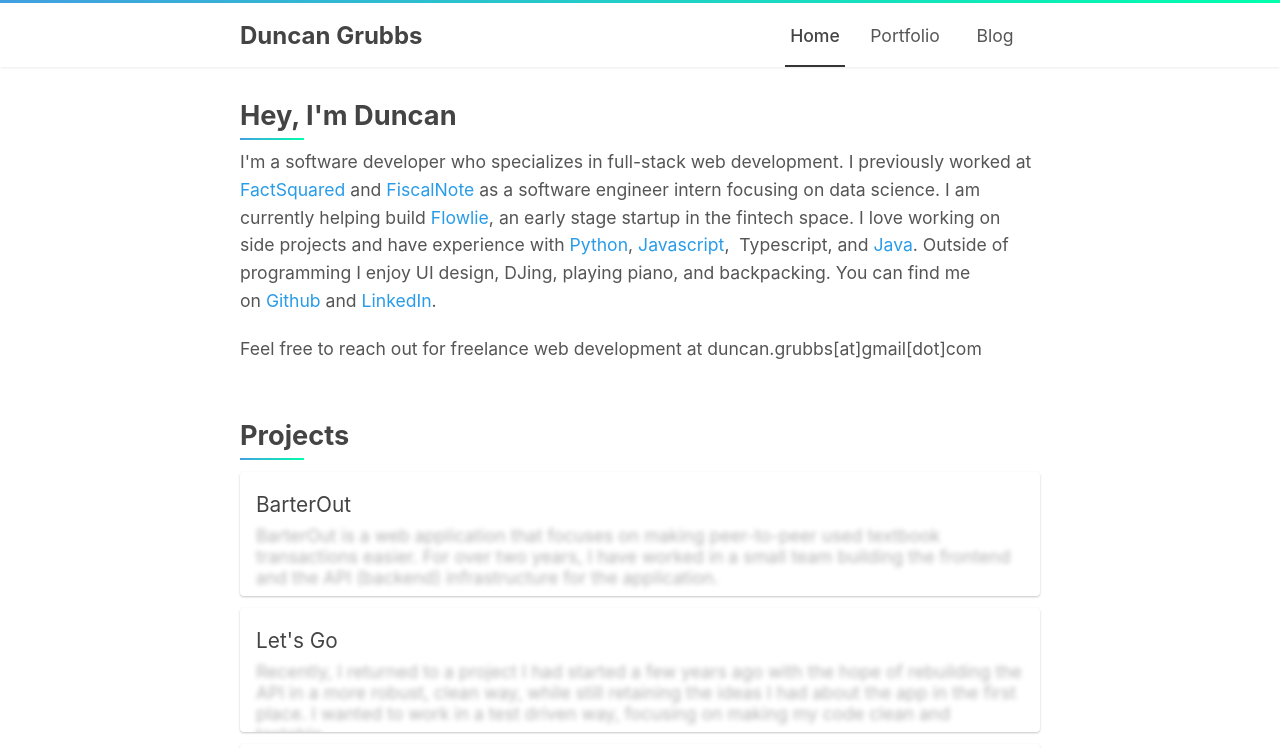
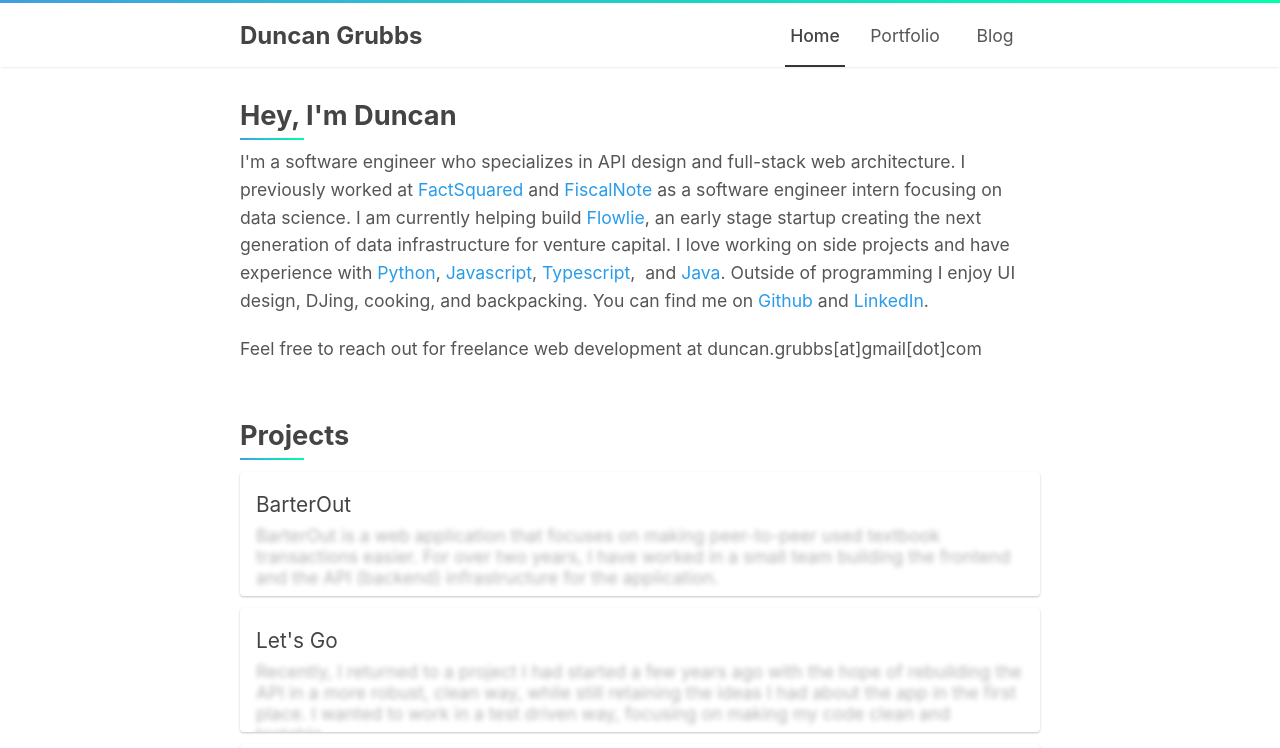
Before and after one commit to duncangrubbs/portfolio, a React (Create React App) app: page / in a window 1280 px wide. Shown: the top 748 px of the page. Built offline with nearby package versions, Linux system fonts and the light colour scheme.

Commit message:
Update bio.

```diff
--- a/src/routes/Home.jsx
+++ b/src/routes/Home.jsx
@@ -19,21 +19,22 @@
       <div className="home__grid-item">
         <h1>Hey, I&apos;m Duncan</h1>
         <p>
-          I&apos;m a software developer who specializes in full-stack web development.
+          I&apos;m a software engineer who specializes in API design and full-stack web architecture.
           I previously worked at <a href="https://factba.se/">FactSquared</a> and <a href="https://www.fiscalnote.com">FiscalNote</a> as a software engineer intern
           focusing on data science. I am currently helping build <a href="https://www.flowlie.com">Flowlie</a>, an early stage
-          startup in the fintech space.
+          startup creating the next generation of data infrastructure for venture capital.
           I love working on side projects and have experience with&nbsp;
           <a rel="noopenner external" href="https://github.com/duncangrubbs/lyrics-to-artist">Python</a>,&nbsp;
-          <a rel="noopenner external" href="https://github.com/BarterOut/BarterOutMain">Javascript</a>,&nbsp;
-          Typescript, and <a rel="noopenner external" href="https://github.com/duncangrubbs/L-system">Java</a>.
-          Outside of programming I enjoy UI design, DJing, playing piano, and backpacking.
+          <a rel="noopenner external" href="https://github.com/duncangrubbs/ozzy">Javascript</a>,&nbsp;
+          <a rel="noopenner external" href="https://github.com/duncangrubbs/dinner-time">Typescript</a>,&nbsp;
+          and <a rel="noopenner external" href="https://github.com/duncangrubbs/L-system">Java</a>.
+          Outside of programming I enjoy UI design, DJing, cooking, and backpacking.
           You can find me on&nbsp;<a rel="noopenner external" href="https://github.com/duncangrubbs">Github</a>
           &nbsp;and&nbsp;<a rel="noopenner external" href="https://www.linkedin.com/in/duncan-grubbs-01979a14a/">LinkedIn</a>.
         </p>
         <br />
         <p>
-          Feel free to reach  out for freelance web development at duncan.grubbs[at]gmail[dot]com
+          Feel free to reach out for freelance web development at duncan.grubbs[at]gmail[dot]com
         </p>
       </div>
       <div className="home__grid-item">
```
